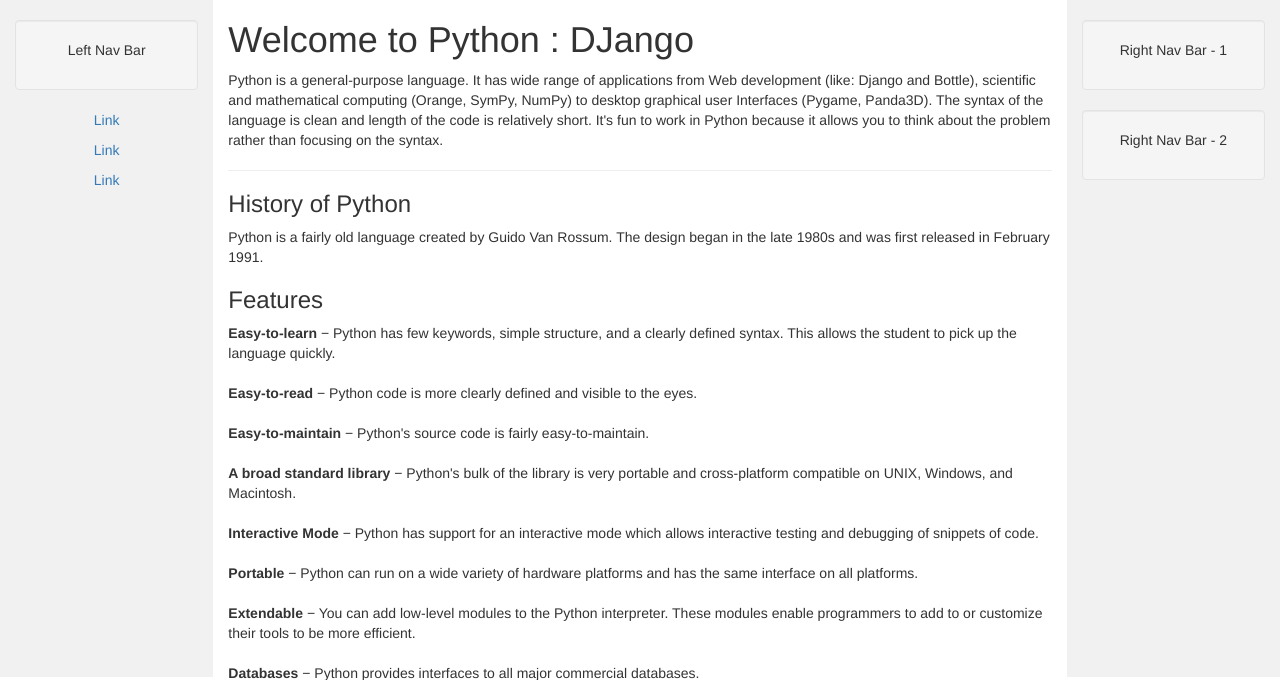
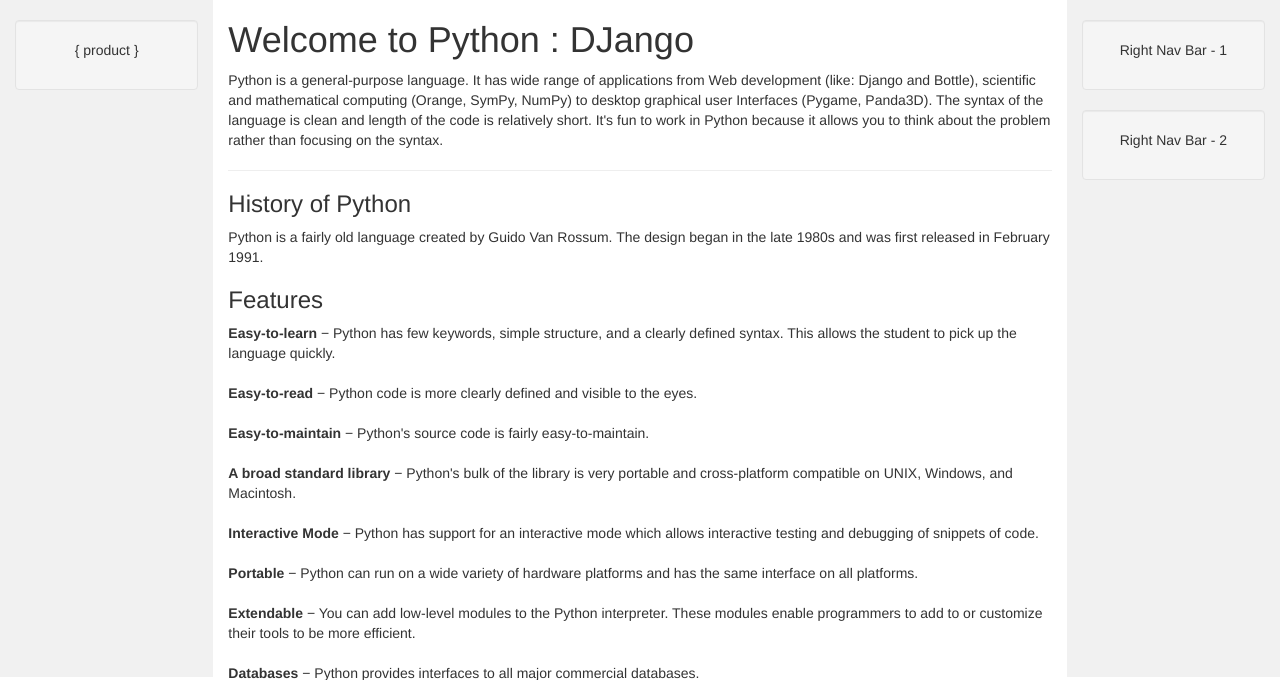
Before and after one commit to korada27/Python_Demo, a Django app: template products/templates/products.html in a window 1280 px wide. Shown: the part 52-732 px from the top of the page. Run offline with Django 3.2, Linux system fonts and the light colour scheme; the template is opened without the code that fills it: most values are stand-ins (such as "Sample title", 1, 10 or a date in 2020); some libraries are stand-ins or nearby versions.

Commit message:
Screenshot Added

```diff
--- a/products/templates/products.html
+++ b/products/templates/products.html
@@ -91,12 +91,14 @@
         <div class="container-fluid text-center" style="overflow: auto">
             <div class="row content">
                 <div class="col-sm-2 sidenav">
+                        {% for product in products %}
                     <div class="well">
-                        <p>Left Nav Bar</p>
+                        <p>{ product }</p>
                     </div>
+                    <!-- <p><a href="#">Link</a></p>
                     <p><a href="#">Link</a></p>
-                    <p><a href="#">Link</a></p>
-                    <p><a href="#">Link</a></p>
+                    <p><a href="#">Link</a></p> -->
+                    {% endfor %}
                 </div>
                 <div class="col-sm-8 text-left" style="overflow:auto">
                     <h1>Welcome to Python : DJango</h1>
```
Also changed, not shown: 1 other file.
